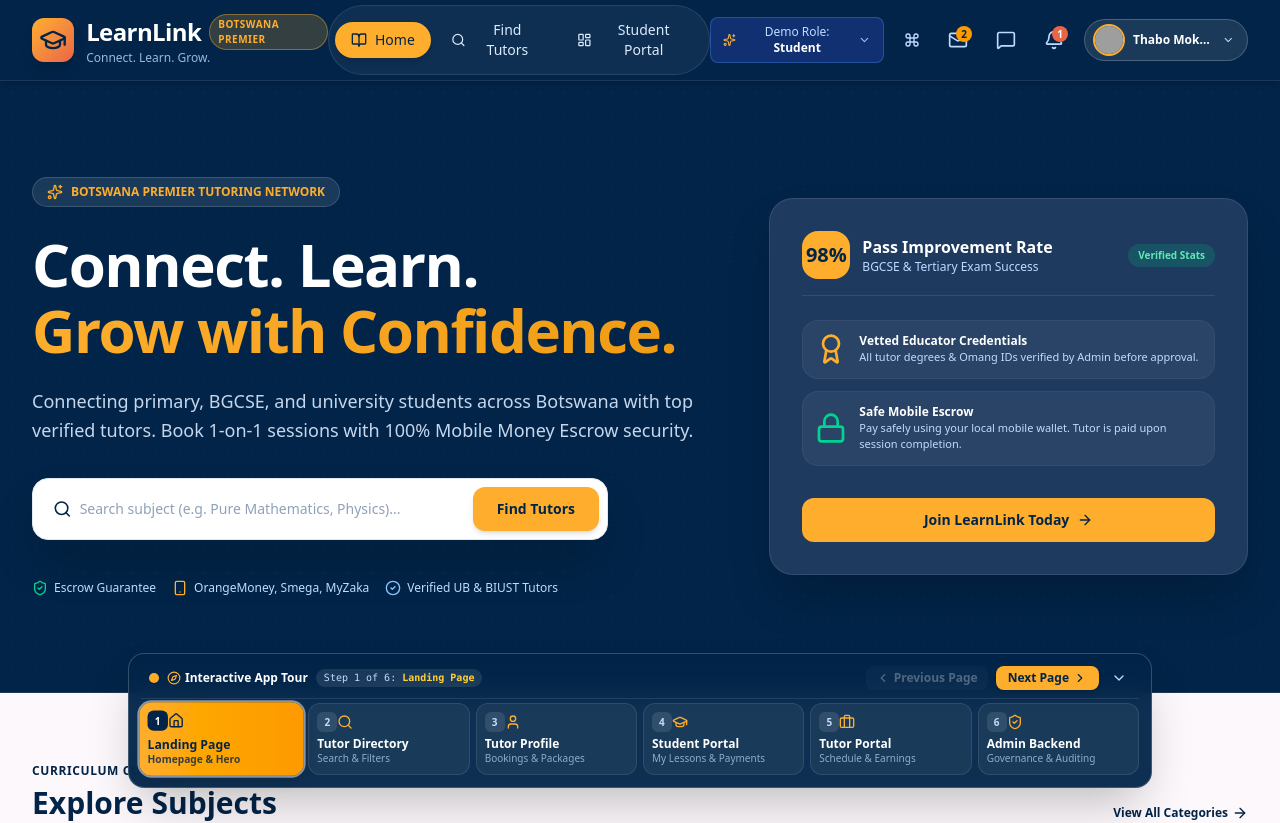
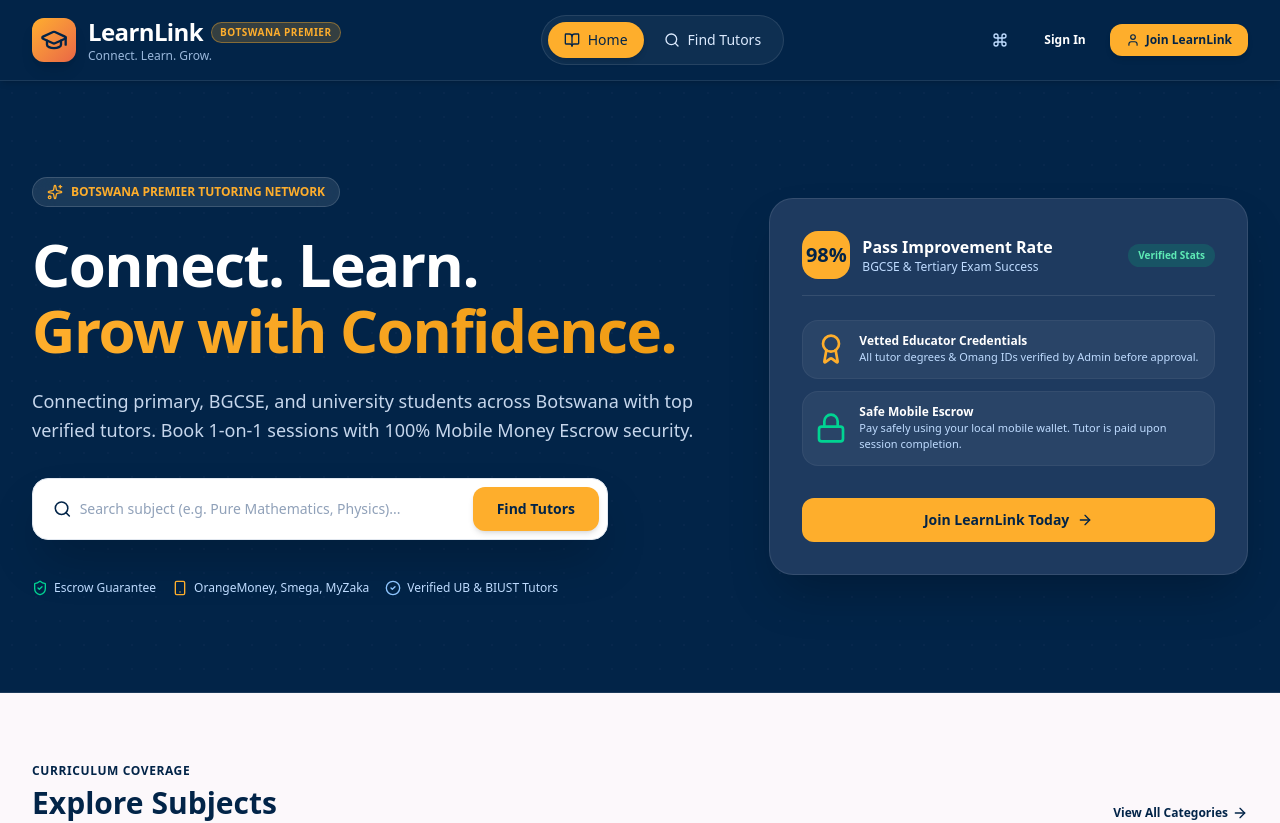
Before and after one commit to mpotsaai-max/New-LearnLink, a React (Vite) app: page / in a window 1280 px wide. Shown: the top 823 px of the page. Built offline with nearby package versions, Linux system fonts and the light colour scheme; grey boxes are pictures that could not be loaded.

Commit message:
Clean public view and navbar updates

```diff
--- a/src/App.tsx
+++ b/src/App.tsx
@@ -6,7 +6,6 @@
 import { KeyboardShortcutsModal } from './components/KeyboardShortcutsModal';
 import { EmailNotificationDrawer } from './components/EmailNotificationDrawer';
 import { ChatModal } from './components/ChatModal';
-import { PageTourBar } from './components/PageTourBar';
 
 import { LandingView } from './views/LandingView';
 import { TutorDirectoryView } from './views/TutorDirectoryView';
@@ -44,8 +43,8 @@
         onOpenAuthModal={handleOpenAuth}
       />
 
-      {/* Main View Routing with padding for Tour Bar */}
-      <main className="flex-1 pb-24">
+      {/* Main View Routing */}
+      <main className="flex-1">
         {currentTab === 'landing' && (
           <LandingView
             onNavigate={setCurrentTab}
@@ -87,13 +86,6 @@
       {/* Global Footer */}
       <Footer />
 
-      {/* Guided Tour Navigation Bar */}
-      <PageTourBar
-        currentTab={currentTab}
-        setCurrentTab={setCurrentTab}
-        onSelectTutor={handleSelectTutor}
-      />
-
       {/* Overlays & Drawers */}
       <KeyboardShortcutsModal onNavigate={setCurrentTab} />
       <EmailNotificationDrawer />
--- a/src/components/Navbar.tsx
+++ b/src/components/Navbar.tsx
@@ -35,8 +35,11 @@
   const [isRoleMenuOpen, setIsRoleMenuOpen] = useState(false);
   const [isMobileMenuOpen, setIsMobileMenuOpen] = useState(false);
 
-  const unreadNotifs = notifications.filter(n => !n.isRead && (!currentUser || n.userId === currentUser.id));
-  const totalEmails = emails.length;
+  const userNotifications = currentUser
+    ? notifications.filter(n => n.userId === currentUser.id)
+    : [];
+  const unreadNotifs = userNotifications.filter(n => !n.isRead);
+  const totalEmails = currentUser ? emails.filter(e => e.recipientEmail === currentUser.email || currentUser.role === 'admin').length : emails.length;
 
   const handleNavClick = (tab: string) => {
     setCurrentTab(tab);
@@ -106,48 +109,6 @@
           {/* Right Action Icons & Auth */}
           <div className="flex items-center gap-3">
 
-            {/* Quick Demo Role Switcher Dropdown */}
-            <div className="relative">
-              <button
-                onClick={() => setIsRoleMenuOpen(!isRoleMenuOpen)}
-                className="hidden lg:flex items-center gap-2 px-3 py-1.5 bg-blue-900/60 hover:bg-blue-900 text-xs text-blue-200 border border-blue-400/30 rounded-lg transition-all"
-                title="Switch role view for demo review"
-              >
-                <Sparkles className="w-3.5 h-3.5 text-[#feae2c]" />
-                <span>Demo Role: <strong className="text-white capitalize">{currentUser ? currentUser.role : 'Guest'}</strong></span>
-                <ChevronDown className="w-3.5 h-3.5 text-blue-300" />
-              </button>
-
-              {isRoleMenuOpen && (
-                <div className="absolute right-0 mt-2 w-56 bg-[#1e3a5f] border border-blue-400/30 rounded-xl shadow-xl py-2 z-50 text-xs">
-                  <div className="px-3 py-1 text-blue-300 font-semibold border-b border-white/10 mb-1">
-                    Switch Active Persona:
-                  </div>
-                  <button
-                    onClick={() => { switchDemoUser('student'); setCurrentTab('student_dashboard'); setIsRoleMenuOpen(false); }}
-                    className="w-full text-left px-3 py-2 hover:bg-white/10 text-white flex items-center justify-between"
-                  >
-                    <span>🎓 Student (Thabo M.)</span>
-                    <span className="text-[10px] bg-emerald-500/20 text-emerald-300 px-1.5 py-0.5 rounded">Active</span>
-                  </button>
-                  <button
-                    onClick={() => { switchDemoUser('tutor'); setCurrentTab('tutor_dashboard'); setIsRoleMenuOpen(false); }}
-                    className="w-full text-left px-3 py-2 hover:bg-white/10 text-white flex items-center justify-between"
-                  >
-                    <span>👨‍🏫 Tutor (Neo Modise)</span>
-                    <span className="text-[10px] bg-blue-500/20 text-blue-300 px-1.5 py-0.5 rounded">Verified</span>
-                  </button>
-                  <button
-                    onClick={() => { switchDemoUser('admin'); setCurrentTab('admin_dashboard'); setIsRoleMenuOpen(false); }}
-                    className="w-full text-left px-3 py-2 hover:bg-white/10 text-white flex items-center justify-between"
-                  >
-                    <span>🛡️ System Admin</span>
-                    <span className="text-[10px] bg-purple-500/20 text-purple-300 px-1.5 py-0.5 rounded">Control</span>
-                  </button>
-                </div>
-              )}
-            </div>
-
             {/* Keyboard Shortcuts Trigger */}
             <button
               onClick={() => setIsShortcutsModalOpen(true)}
@@ -157,6 +118,9 @@
               <Command className="w-4 h-4" />
             </button>
 
+            {/* Logged-in User Header Actions: Email, Chat, Notifications */}
+            {currentUser && (
+              <>
                 {/* Email Notification Drawer Icon */}
                 <button
                   onClick={() => setIsEmailDrawerOpen(true)}
@@ -172,15 +136,18 @@
                 </button>
 
                 {/* Direct Messages Icon */}
-            {currentUser && (
                 <button
-                onClick={() => setActiveChatUser({ id: 'usr_tutor_1', name: 'Neo Modise', avatar: 'https://images.unsplash.com/photo-1507003211169-0a1dd7228f2d?auto=format&fit=crop&q=80&w=200' })}
+                  onClick={() => {
+                    setActiveChatUser(currentUser.role === 'tutor'
+                      ? { id: 'usr_student_demo', name: 'Thabo Mokgosi', avatar: 'https://images.unsplash.com/photo-1534528741775-53994a69daeb?auto=format&fit=crop&q=80&w=200' }
+                      : { id: 'usr_tutor_1', name: 'Neo Modise', avatar: 'https://images.unsplash.com/photo-1507003211169-0a1dd7228f2d?auto=format&fit=crop&q=80&w=200' }
+                    );
+                  }}
                   className="p-2 text-blue-200 hover:text-white hover:bg-white/10 rounded-lg transition-colors relative"
                   title="Direct Messages"
                 >
                   <MessageSquare className="w-5 h-5" />
                 </button>
-            )}
 
                 {/* Notifications Dropdown */}
                 <div className="relative">
@@ -207,10 +174,12 @@
                       </div>
 
                       <div className="max-h-80 overflow-y-auto divide-y divide-slate-100">
-                    {notifications.length === 0 ? (
-                      <div className="p-6 text-center text-slate-500 text-xs">No notifications yet</div>
+                        {userNotifications.length === 0 ? (
+                          <div className="p-6 text-center text-slate-500 text-xs">
+                            No notifications for your account yet.
+                          </div>
                         ) : (
-                      notifications.map(n => (
+                          userNotifications.map(n => (
                             <div
                               key={n.id}
                               onClick={() => markNotifAsRead(n.id)}
@@ -228,6 +197,8 @@
                     </div>
                   )}
                 </div>
+              </>
+            )}
 
             {/* Profile Avatar & Auth buttons */}
             {currentUser ? (
@@ -337,28 +308,6 @@
               <LayoutDashboard className="w-4 h-4 text-[#feae2c]" /> My Dashboard
             </button>
           )}
-
-          <div className="pt-2 border-t border-white/10 flex flex-wrap gap-2">
-            <span className="text-xs text-blue-200 w-full mb-1">Switch Demo Role:</span>
-            <button
-              onClick={() => { switchDemoUser('student'); setCurrentTab('student_dashboard'); setIsMobileMenuOpen(false); }}
-              className="px-3 py-1.5 bg-emerald-600/30 text-emerald-200 text-xs rounded-lg border border-emerald-400/30"
-            >
-              🎓 Student
-            </button>
-            <button
-              onClick={() => { switchDemoUser('tutor'); setCurrentTab('tutor_dashboard'); setIsMobileMenuOpen(false); }}
-              className="px-3 py-1.5 bg-blue-600/30 text-blue-200 text-xs rounded-lg border border-blue-400/30"
-            >
-              👨‍🏫 Tutor
-            </button>
-            <button
-              onClick={() => { switchDemoUser('admin'); setCurrentTab('admin_dashboard'); setIsMobileMenuOpen(false); }}
-              className="px-3 py-1.5 bg-purple-600/30 text-purple-200 text-xs rounded-lg border border-purple-400/30"
-            >
-              🛡️ Admin
-            </button>
-          </div>
         </div>
       )}
     </header>
--- a/src/context/AuthContext.tsx
+++ b/src/context/AuthContext.tsx
@@ -35,13 +35,23 @@
   });
 
   const [currentUser, setCurrentUser] = useState<UserProfile | null>(() => {
+    // Reset legacy saved sessions once so everyone gets the clean public visitor view by default
+    if (!localStorage.getItem('learnlink_guest_default_v3')) {
+      localStorage.removeItem('learnlink_current_user');
+      localStorage.setItem('learnlink_guest_default_v3', 'true');
+      return null;
+    }
+
     const savedCurrent = localStorage.getItem('learnlink_current_user');
     if (savedCurrent) {
-      const parsed = JSON.parse(savedCurrent);
-      return parsed;
+      try {
+        return JSON.parse(savedCurrent);
+      } catch {
+        return null;
+      }
     }
-    // Default to Demo Student
-    return INITIAL_USERS[0];
+    // Default to Guest Visitor for clean public experience
+    return null;
   });
 
   useEffect(() => {
--- a/src/views/AuthModal.tsx
+++ b/src/views/AuthModal.tsx
@@ -10,7 +10,7 @@
 }
 
 export const AuthModal: React.FC<AuthModalProps> = ({ initialMode, onClose, onSuccess }) => {
-  const { login, register, isEmailTaken, isPhoneTaken } = useAuth();
+  const { login, register, switchDemoUser, isEmailTaken, isPhoneTaken } = useAuth();
 
   const [mode, setMode] = useState<'login' | 'register' | 'forgot'>(initialMode);
   const [role, setRole] = useState<UserRole>('student');
@@ -30,6 +30,12 @@
 
   const [errorMessage, setErrorMessage] = useState('');
   const [successMessage, setSuccessMessage] = useState('');
+
+  const handleDemoSignIn = (targetRole: UserRole) => {
+    switchDemoUser(targetRole);
+    onSuccess();
+    onClose();
+  };
 
   const handleSubmit = (e: React.FormEvent) => {
     e.preventDefault();
@@ -120,6 +126,38 @@
               : 'Enter your email to receive recovery instructions'}
           </p>
         </div>
+
+        {/* Quick Demo Credentials Banner in Login Mode */}
+        {mode === 'login' && (
+          <div className="mb-5 p-3 bg-blue-50/70 border border-blue-100 rounded-2xl">
+            <span className="text-[11px] font-bold text-[#022448] block mb-2 text-center">
+              ⚡ Instant Demo Sign-In (Select Role):
+            </span>
+            <div className="grid grid-cols-3 gap-1.5">
+              <button
+                type="button"
+                onClick={() => handleDemoSignIn('student')}
+                className="py-1.5 px-2 bg-white hover:bg-emerald-50 text-emerald-800 border border-emerald-200 text-[11px] font-bold rounded-xl shadow-xs transition-all text-center"
+              >
+                🎓 Student
+              </button>
+              <button
+                type="button"
+                onClick={() => handleDemoSignIn('tutor')}
+                className="py-1.5 px-2 bg-white hover:bg-blue-50 text-blue-800 border border-blue-200 text-[11px] font-bold rounded-xl shadow-xs transition-all text-center"
+              >
+                👨‍🏫 Tutor
+              </button>
+              <button
+                type="button"
+                onClick={() => handleDemoSignIn('admin')}
+                className="py-1.5 px-2 bg-white hover:bg-purple-50 text-purple-800 border border-purple-200 text-[11px] font-bold rounded-xl shadow-xs transition-all text-center"
+              >
+                🛡️ Admin
+              </button>
+            </div>
+          </div>
+        )}
 
         {/* Role Toggle for Register Mode */}
         {mode === 'register' && (
```
Lines whose indentation alone changed are shown as unchanged.
